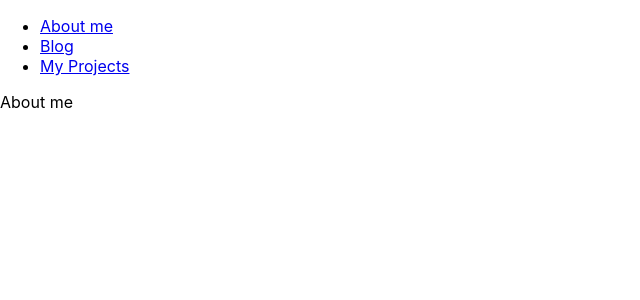
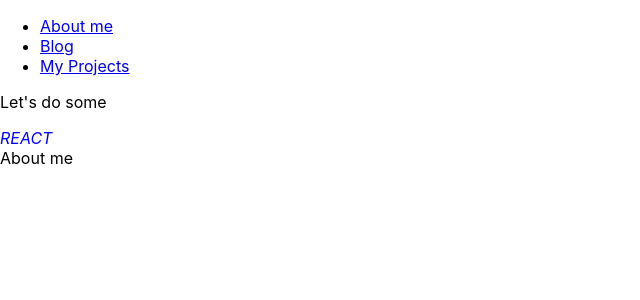
Before and after one commit to RYNZLR/pn-react-blog, a React (Create React App) app: page / in a window 1280 px wide. Shown: the top 300 px of the page, without its empty margins (0-640 px from the left). Built offline with nearby package versions, Linux system fonts and the light colour scheme.

Commit message:
Add technologies header element

```diff
--- /dev/null
+++ b/src/components/display/Technologies.js
@@ -0,0 +1,14 @@
+import React from 'react';
+
+export default function Technologies(){
+
+    const techColor = "blue"
+
+    return(
+       <section className="tech">
+           <p>Let's do some</p>
+           <em style={{ color: `${techColor}` }}>REACT</em>
+       </section>
+    );
+
+}
--- a/src/components/partials/Header.js
+++ b/src/components/partials/Header.js
@@ -1,12 +1,22 @@
 import Navigation from './Navigation'
 import React from 'react';
 
+import Technologies from '../display/Technologies'
+
+import { useLocation } from 'react-router-dom'
+
 export default function Header(){
 
+    const location = useLocation().pathname;
+    const sizeName = location === "/" ? "large" : "small"
 
     return(
-        <header>
+        <header className={sizeName}>
             <Navigation/>
+
+            {
+                sizeName === "large" ? <Technologies/> : ""
+            }
         </header>
     );
 
```
Also changed, not shown: 2 other files (tests, documents, lock files or other folders).
